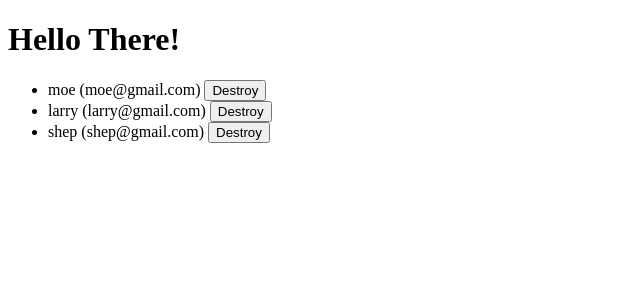
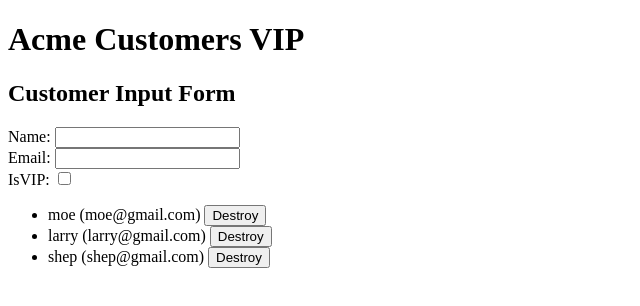
Before and after one commit to arthurs14/acme-customers-vip-vjs, a plain HTML site: page index.html in a window 1280 px wide. Shown: the whole page, without its empty margins (0-640 px from the left). Drawn offline with Linux system fonts and the light colour scheme.

Commit message:
added form to html

```diff
--- a/index.html
+++ b/index.html
@@ -4,7 +4,18 @@
     <script src='scripts.js' defer></script>
   </head>
   <body>
-    <h1>Hello There!</h1>
+    <h1>Acme Customers VIP</h1>
+    <div>
+      <form id='customerForm'>
+        <h2>Customer Input Form</h2>
+        <label htmlFor='name'>Name: </label>
+        <input name='name' /><br>
+        <label htmlFor='email'>Email: </label>
+        <input name='email' /><br>
+        <label htmlFor='vip'>IsVIP: </label>
+        <input type='checkbox' name='isVIP' value='vip' />
+      </form>
+    </div>
     <div id='customers'>
       <ul id='customerList'></ul>
     </div>
```
